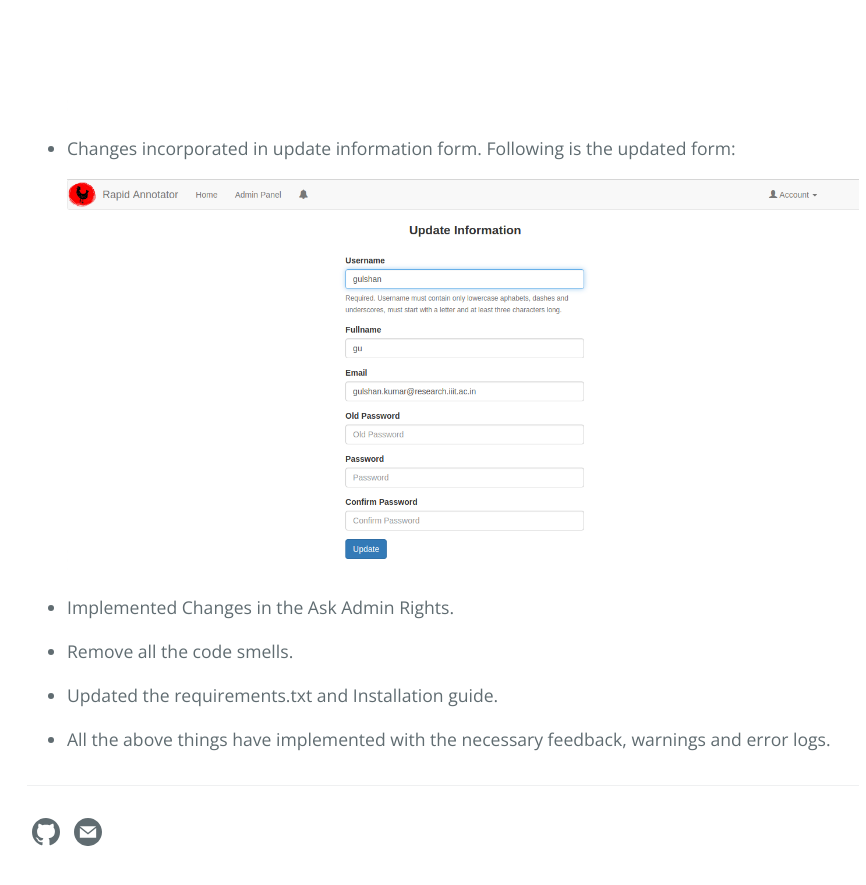
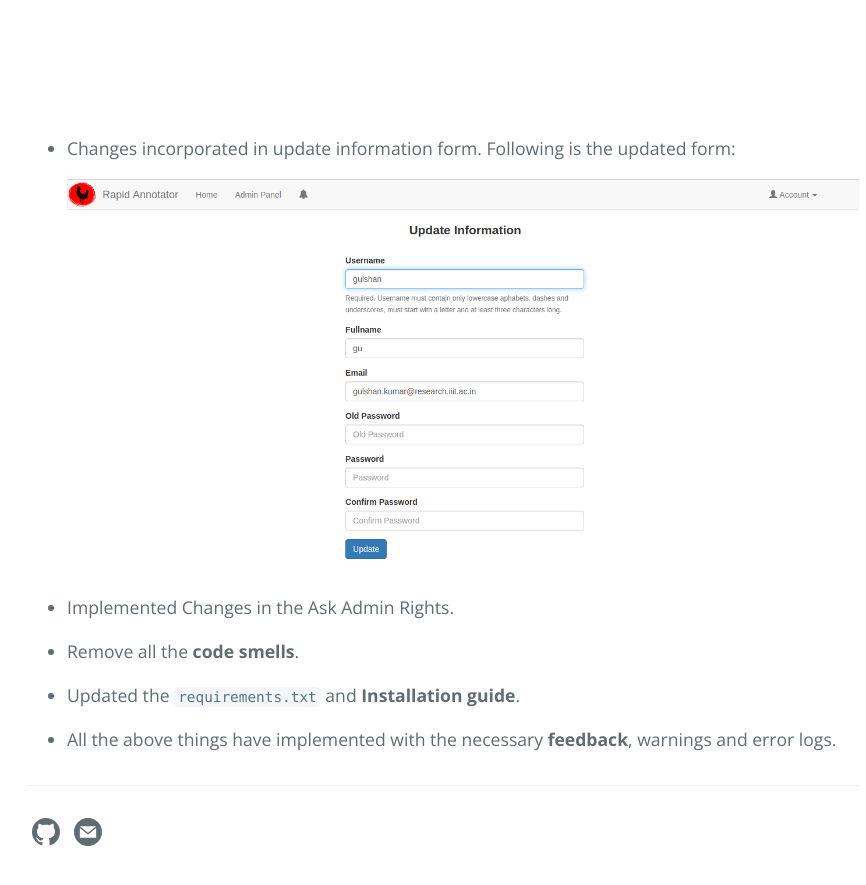
Before and after one commit to gulshan-mittal/GSoC19-blog, a Jekyll site: the page built from _posts/2019-07-27-Final-Phase-progress.md, in a window 1280 px wide and 900 px high, scrolled down 7253 px. Shown: the top 885 px of the window, without its empty margins (197-1063 px from the left). Built offline with Jekyll 4.4.1, drawn with Linux system fonts in a browser that asks for light colours; some of the changed text lies outside the part shown.

Commit message:
Updated Blog

```diff
--- a/_posts/2019-07-27-Final-Phase-progress.md
+++ b/_posts/2019-07-27-Final-Phase-progress.md
@@ -85,8 +85,8 @@ The following features has been implemented in Final Phase till so far:
 
 * Implemented Changes in the Ask Admin Rights.
 
-* Remove all the code smells.
+* Remove all the **code smells**.
 
-* Updated the requirements.txt and Installation guide.
+* Updated the ``requirements.txt`` and **Installation guide**.
 
-* All the above things have implemented with the necessary feedback, warnings and error logs.
+* All the above things have implemented with the necessary **feedback**, warnings and error logs.
```
Also changed, not shown: other parts of _posts/2019-07-27-Final-Phase-progress.md (+1 -1 lines).
